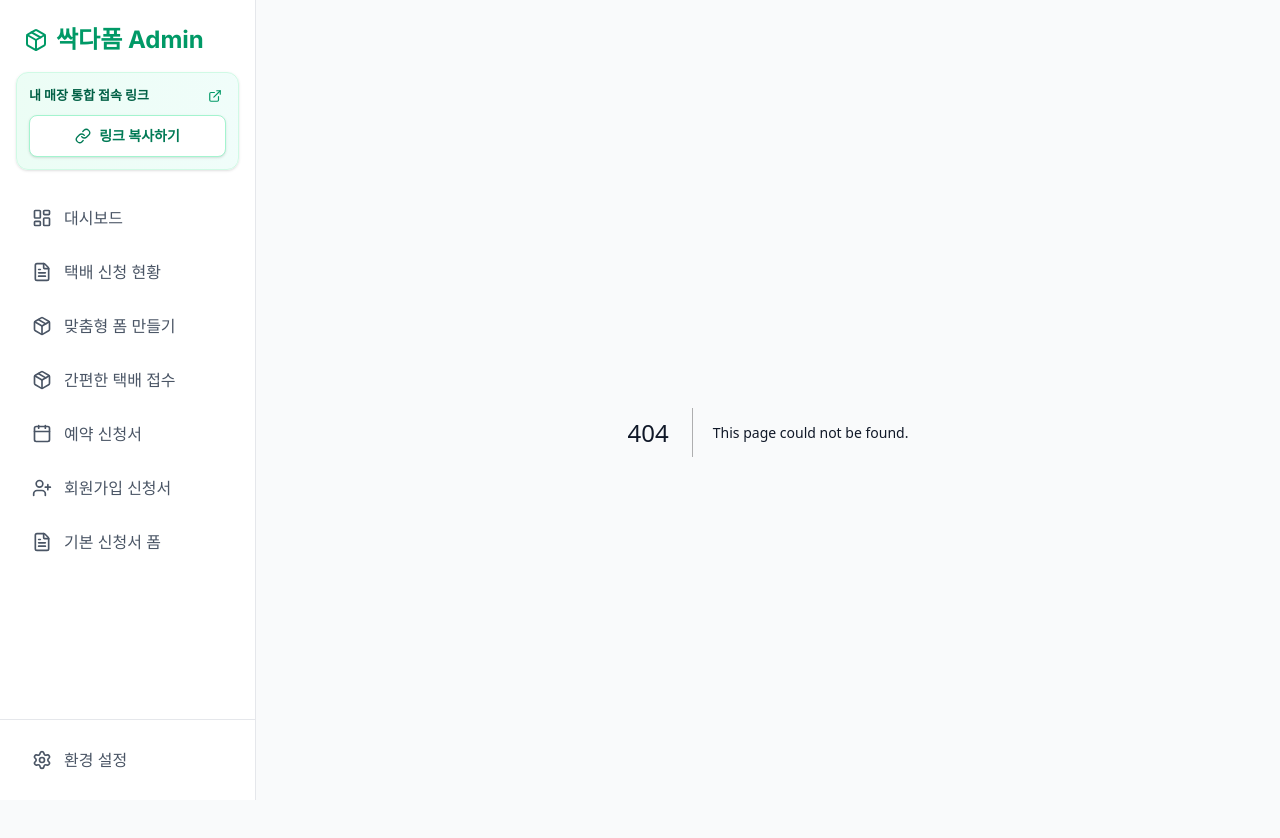
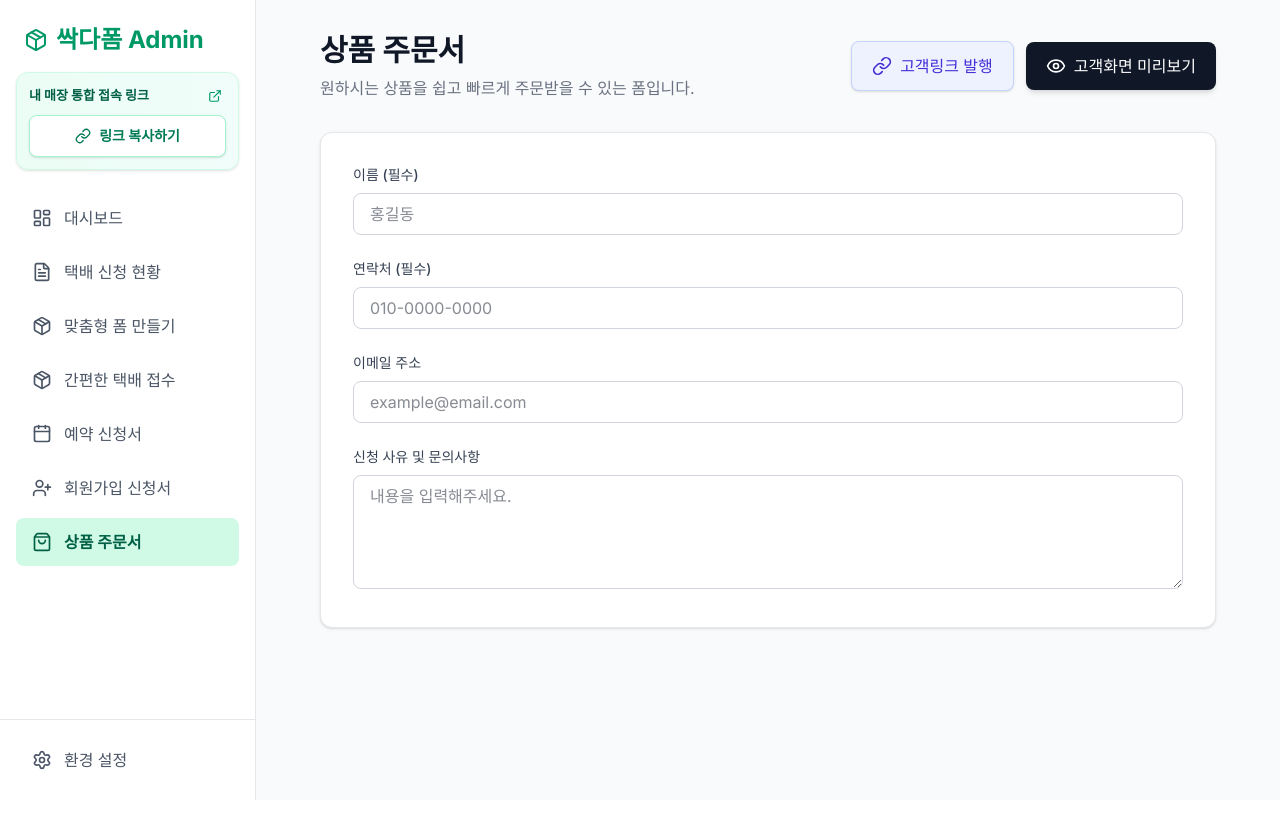
Before and after one commit to hannune-s/ssakdaform, a Next.js app: page /form-order in a window 1280 px wide. Before the commit this address had no page. Shown: the top 838 px of the page. After the commit the page ends 800 px from the top, so only its background shows below. Built offline with nearby package versions, Linux system fonts and the light colour scheme.

Commit message:
feat: '기타 신청 / 문의' 폼을 '상품 주문서' 폼으로 개편 및 기본값(오늘 날짜) 연동 구현

```diff
--- a/src/app/form-basic/page.tsx
+++ b/src/app/form-order/page.tsx
@@ -2,18 +2,26 @@
 
 import { Eye, Link as LinkIcon } from 'lucide-react';
 
-export default function BasicForm() {
+export default function OrderForm() {
   const handlePreview = () => {
+    const today = new Date();
+    const year = today.getFullYear();
+    const month = String(today.getMonth() + 1).padStart(2, '0');
+    const day = String(today.getDate()).padStart(2, '0');
+    const todayStr = `${year}-${month}-${day}`;
+
     const fields = [
-      { id: 1, type: 'text', label: '신청자 이름', placeholder: '이름을 입력하세요', required: true },
-      { id: 2, type: 'phone', label: '연락처', placeholder: '010-0000-0000', required: true },
-      { id: 3, type: 'text', label: '신청 목적', placeholder: '예: 상담 신청, 견적 문의 등', required: true },
-      { id: 4, type: 'textarea', label: '상세 내용', placeholder: '궁금하신 점이나 요청사항을 자세히 적어주세요.', required: true }
+      { id: 1, type: 'date', label: '주문 날짜', defaultValue: todayStr, required: true },
+      { id: 2, type: 'text', label: '상품명', placeholder: '주문하실 상품명을 입력하세요', required: true },
+      { id: 3, type: 'text', label: '고객명', placeholder: '주문자 성함을 입력하세요', required: true },
+      { id: 4, type: 'phone', label: '연락처', placeholder: '010-0000-0000', required: true },
+      { id: 5, type: 'text', label: '입금자명', placeholder: '입금하실 분의 성함을 입력하세요', required: true },
+      { id: 6, type: 'textarea', label: '기타 전달 내용', placeholder: '배송 메시지 등 기타 요청사항을 적어주세요.', required: false }
     ];
 
     localStorage.setItem('ssakdaform_preview', JSON.stringify({
       storeName: '내 매장 이름 (기본 설정)',
-      formTitle: '기본 신청서 폼',
+      formTitle: '간편한 상품 주문서',
       fields
     }));
 
@@ -30,9 +38,9 @@
   };
 
   const handleCopyLink = () => {
-    const dummyLink = `${window.location.origin}/form/basic-preset`;
+    const dummyLink = `${window.location.origin}/form/order-preset`;
     navigator.clipboard.writeText(dummyLink).then(() => {
-      alert(`고객에게 전송할 기본 신청서 링크가 복사되었습니다!\n\n${dummyLink}`);
+      alert(`고객에게 전송할 상품 주문서 링크가 복사되었습니다!\n\n${dummyLink}`);
     });
   };
 
@@ -40,8 +48,8 @@
     <div className="max-w-4xl mx-auto">
       <div className="flex flex-col md:flex-row md:items-center justify-between gap-4 mb-8">
         <div>
-          <h1 className="text-2xl md:text-3xl font-bold text-gray-900 mb-2">기본 신청서 폼</h1>
-          <p className="text-gray-500">가장 기본적인 형태의 다목적 신청서입니다.</p>
+          <h1 className="text-2xl md:text-3xl font-bold text-gray-900 mb-2">상품 주문서</h1>
+          <p className="text-gray-500">원하시는 상품을 쉽고 빠르게 주문받을 수 있는 폼입니다.</p>
         </div>
         <div className="flex flex-col sm:flex-row items-center gap-3">
           <button
--- a/src/app/form/[id]/page.tsx
+++ b/src/app/form/[id]/page.tsx
@@ -42,6 +42,26 @@
           { id: 4, type: 'time', label: '예약 시간', placeholder: '시간을 선택해주세요', required: true },
           { id: 5, type: 'text', label: '방문 인원', placeholder: '예: 성인 2명, 아이 1명', required: true },
           { id: 6, type: 'textarea', label: '기타 전달하고 싶은 내용', placeholder: '매장에 미리 요청하실 사항이나 알러지 정보 등을 자유롭게 적어주세요.', required: false }
+        ]
+      });
+      return;
+    } else if (id === 'order-preset') {
+      const today = new Date();
+      const year = today.getFullYear();
+      const month = String(today.getMonth() + 1).padStart(2, '0');
+      const day = String(today.getDate()).padStart(2, '0');
+      const todayStr = `${year}-${month}-${day}`;
+
+      setData({
+        storeName: '내 매장 이름 (기본 설정)',
+        formTitle: '간편한 상품 주문서',
+        fields: [
+          { id: 1, type: 'date', label: '주문 날짜', defaultValue: todayStr, required: true },
+          { id: 2, type: 'text', label: '상품명', placeholder: '주문하실 상품명을 입력하세요', required: true },
+          { id: 3, type: 'text', label: '고객명', placeholder: '주문자 성함을 입력하세요', required: true },
+          { id: 4, type: 'phone', label: '연락처', placeholder: '010-0000-0000', required: true },
+          { id: 5, type: 'text', label: '입금자명', placeholder: '입금하실 분의 성함을 입력하세요', required: true },
+          { id: 6, type: 'textarea', label: '기타 전달 내용', placeholder: '배송 메시지 등 기타 요청사항을 적어주세요.', required: false }
         ]
       });
       return;
@@ -200,6 +220,7 @@
                         type={field.type === 'phone' ? 'tel' : field.type}
                         className={inputClass}
                         placeholder={field.placeholder}
+                        defaultValue={field.defaultValue}
                       />
                     )}
                   </div>
--- a/src/app/preview/page.tsx
+++ b/src/app/preview/page.tsx
@@ -144,6 +144,7 @@
                         type={field.type === 'phone' ? 'tel' : field.type}
                         className={inputClass}
                         placeholder={field.placeholder}
+                        defaultValue={field.defaultValue}
                       />
                     )}
                   </div>
--- a/src/app/store/[slug]/page.tsx
+++ b/src/app/store/[slug]/page.tsx
@@ -2,7 +2,7 @@
 
 import { useParams } from 'next/navigation';
 import Link from 'next/link';
-import { Package, Calendar, FileText, ChevronRight, Store } from 'lucide-react';
+import { Package, Calendar, FileText, ChevronRight, Store, ShoppingBag } from 'lucide-react';
 
 export default function StoreHubPage() {
   const params = useParams();
@@ -28,11 +28,11 @@
       color: 'bg-emerald-50 border-emerald-100 group-hover:border-emerald-300',
     },
     {
-      id: 'basic-preset',
-      title: '기타 신청 / 문의',
-      description: '회원가입 및 기타 문의사항을 남겨주세요.',
-      icon: <FileText className="w-6 h-6 text-purple-600" />,
-      color: 'bg-purple-50 border-purple-100 group-hover:border-purple-300',
+      id: 'order-preset',
+      title: '상품 주문서',
+      description: '원하시는 상품을 쉽고 빠르게 주문하세요.',
+      icon: <ShoppingBag className="w-6 h-6 text-orange-600" />,
+      color: 'bg-orange-50 border-orange-100 group-hover:border-orange-300',
     }
   ];
 
--- a/src/components/Sidebar.tsx
+++ b/src/components/Sidebar.tsx
@@ -2,7 +2,7 @@
 
 import { useState, useEffect } from 'react';
 import Link from 'next/link';
-import { Package, Calendar, UserPlus, FileText, Settings, LayoutDashboard, Menu, X, Link as LinkIcon, CheckCircle2, ExternalLink } from 'lucide-react';
+import { Package, Calendar, UserPlus, FileText, Settings, LayoutDashboard, Menu, X, Link as LinkIcon, CheckCircle2, ExternalLink, ShoppingBag } from 'lucide-react';
 import { usePathname } from 'next/navigation';
 
 export default function Sidebar() {
@@ -124,9 +124,9 @@
             <UserPlus className="w-5 h-5" />
             회원가입 신청서
           </Link>
-          <Link href="/form-basic" onClick={() => setIsOpen(false)} className={getLinkClass("/form-basic")}>
-            <FileText className="w-5 h-5" />
-            기본 신청서 폼
+          <Link href="/form-order" onClick={() => setIsOpen(false)} className={getLinkClass("/form-order")}>
+            <ShoppingBag className="w-5 h-5" />
+            상품 주문서
           </Link>
         </nav>
 
```
